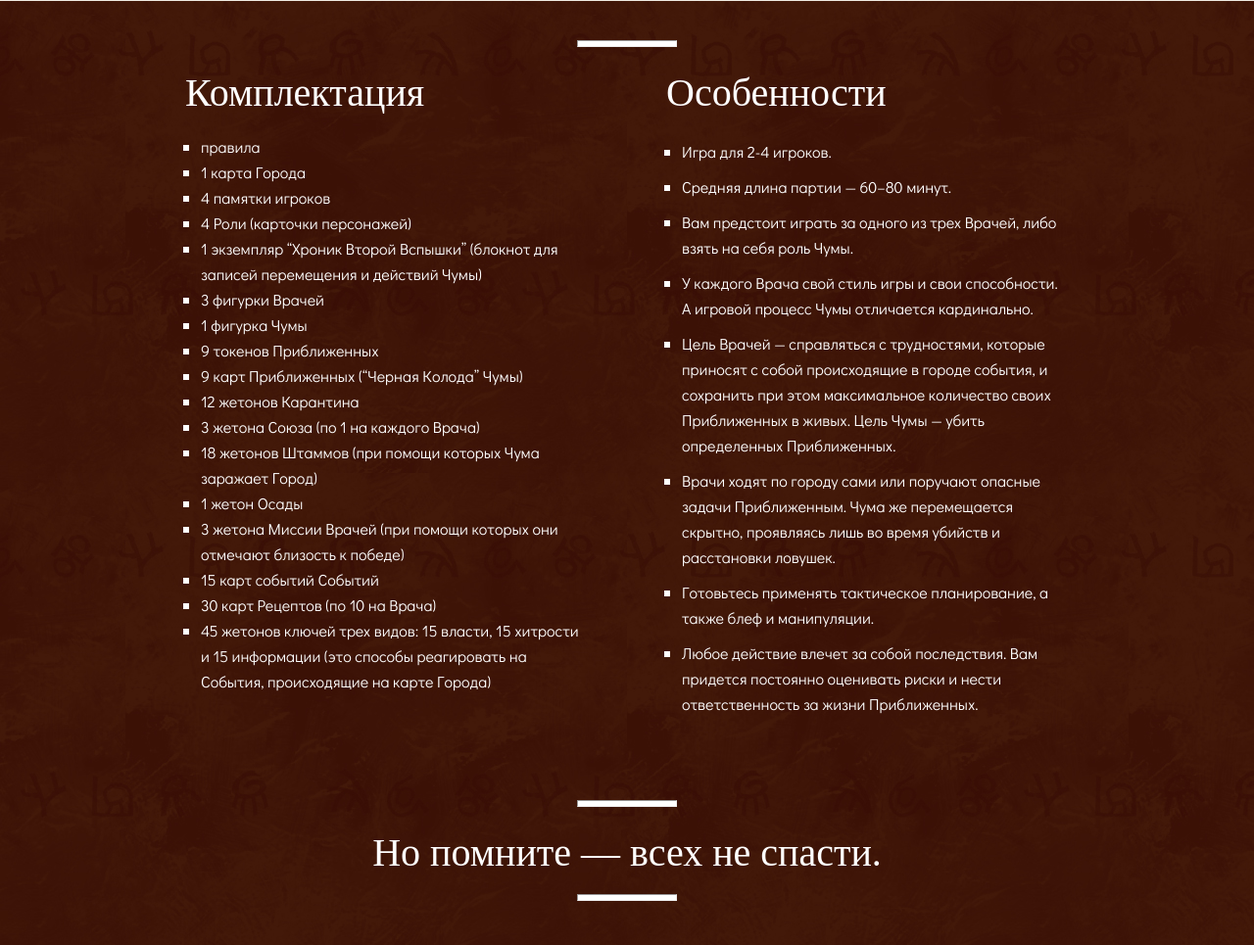
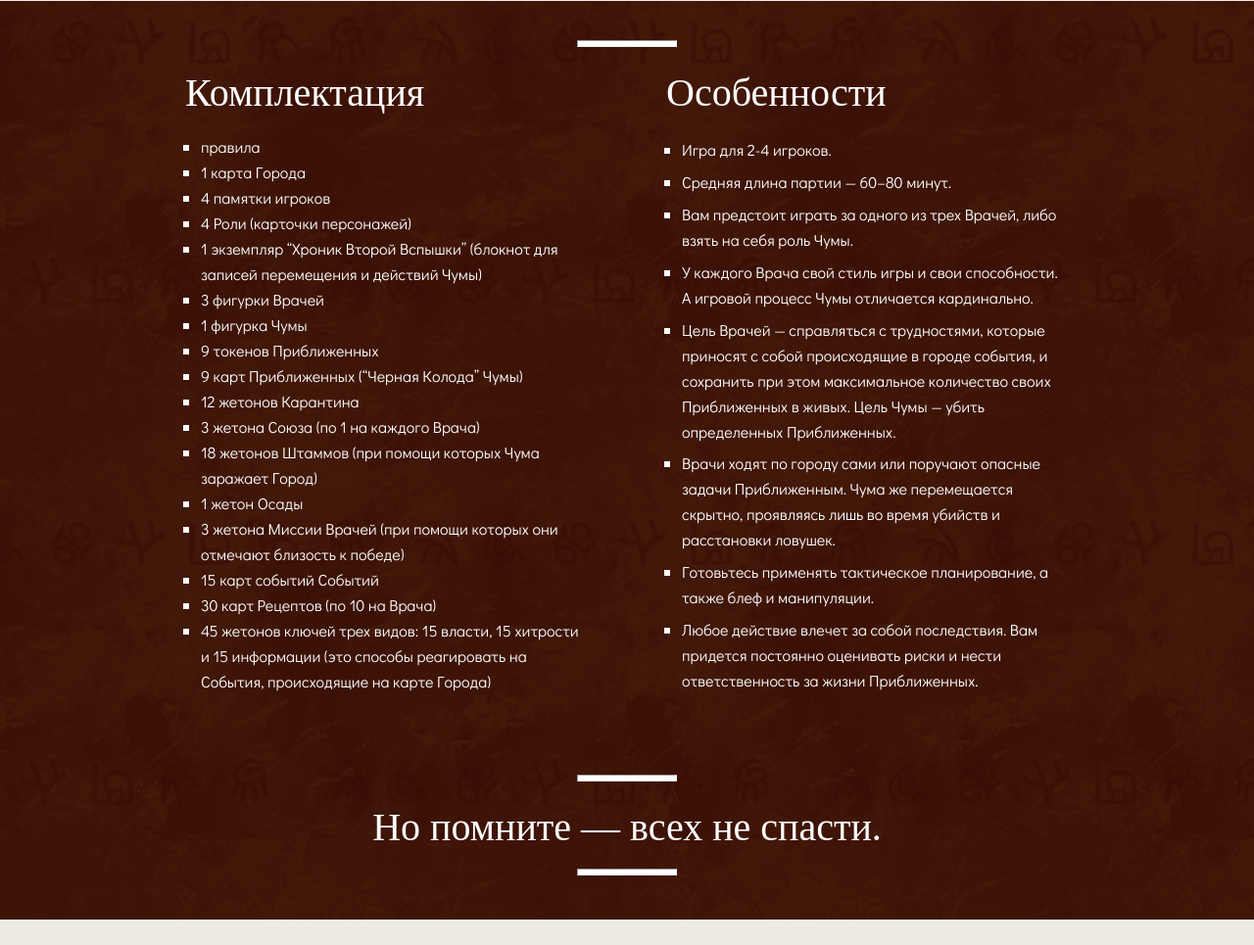
Before and after one commit to don-reba/mor-tabletop, a PHP site: page /ru/index.html in a window 1280 px wide. Shown: the part 2783-3748 px from the top of the page at 98% size. Run offline with PHP 8.4, Linux system fonts and the light colour scheme; some web fonts are replaced.

Commit message:
Длина столбца "фичи" в русском варианте теперь соответствует длине "комплектации".

```diff
--- a/ru/css/global.css
+++ b/ru/css/global.css
@@ -278,7 +278,7 @@ hr {
 
 #features #featuresList li
 {
-	padding: 5px 0;
+	padding: 3.4px 0;
 }
 
 /*****************
```
